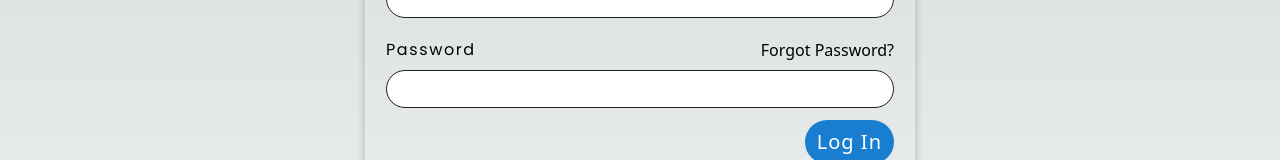
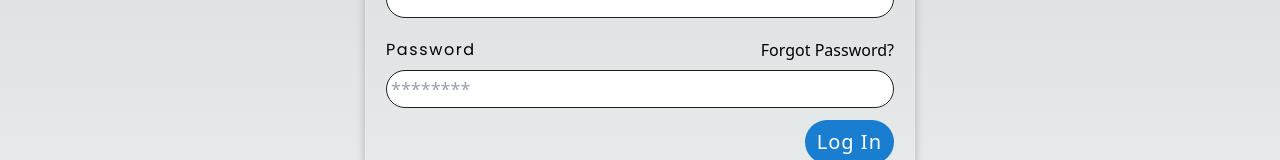
Before and after one commit to MemoMe-Org/client, a Next.js app: page /login in a window 1280 px wide. Shown: the part 189-349 px from the top of the page. Built offline with nearby package versions, Linux system fonts and the light colour scheme.

Commit message:
Update page.tsx

```diff
--- a/app/login/page.tsx
+++ b/app/login/page.tsx
@@ -42,6 +42,7 @@ const page = () => {
                     type='password'
                     label='Password'
                     value={password}
+                    placeholder="********"
                     onChange={setPassword}
                 />
             </article>
```
